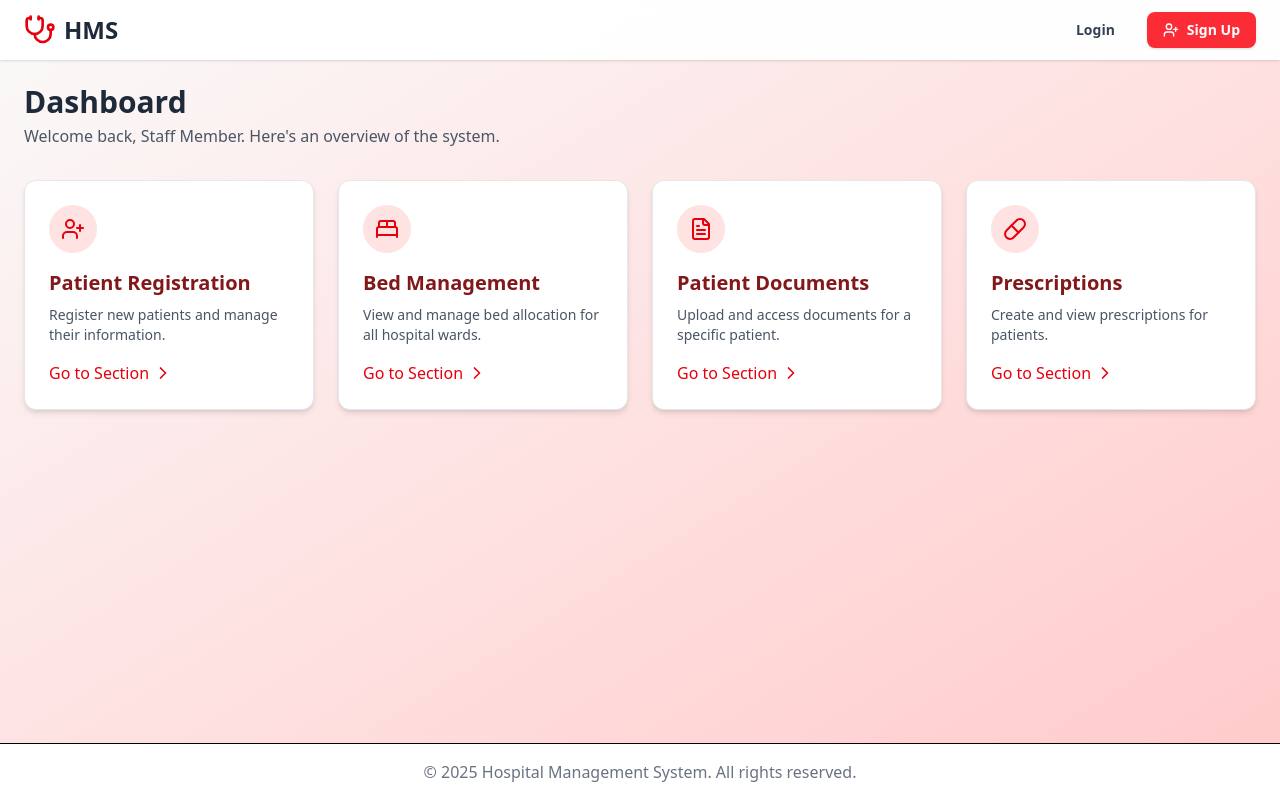
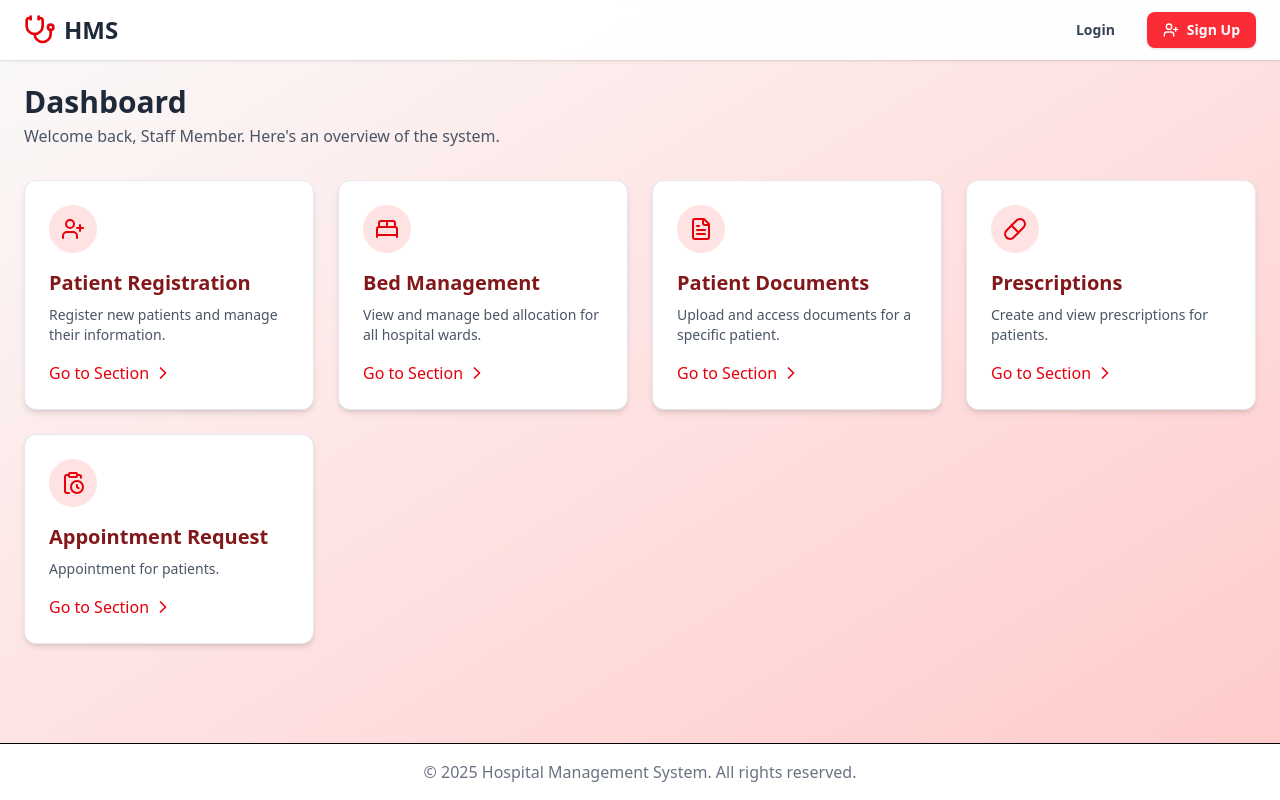
Before and after one commit to AgileAmigos/healthcare-hms, a React (Vite) app in the folder frontend/: page / in a window 1280 px wide. Built offline with nearby package versions, Linux system fonts and the light colour scheme.

Commit message:
Add appointment request tile to Home page
Introduces a new 'Appointment Request' tile to the Home page in the frontend, allowing users to request appointments. Also removes redundant comments from database.py for cleaner code.

```diff
--- a/frontend/src/pages/Home.tsx
+++ b/frontend/src/pages/Home.tsx
@@ -1,6 +1,6 @@
 import { useAuth } from '../context/AuthContext';
 import HomeTile from '../components/HomeTile';
-import { BedDouble, FileText, Pill, UserPlus } from 'lucide-react';
+import { BedDouble, FileText, Pill, UserPlus,ClipboardClock } from 'lucide-react';
 
 const Home = () => {
   const { user } = useAuth();
@@ -32,6 +32,12 @@ const Home = () => {
       description: 'Create and view prescriptions for patients.',
       linkTo: '/prescriptions/1',
     },
+    {
+      icon: <ClipboardClock className="h-6 w-6" />,
+      title: 'Appointment Request',
+      description: 'Appointment for patients.',
+      linkTo: '/request-appointment',
+    },
   ];
 
   return (
```
Also changed, not shown: 1 other file (tests, documents, lock files or other folders).
